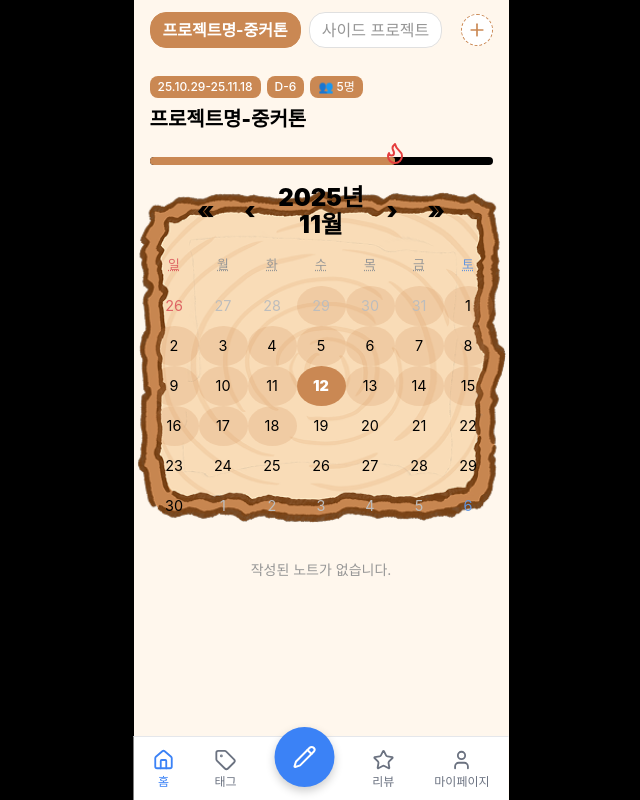
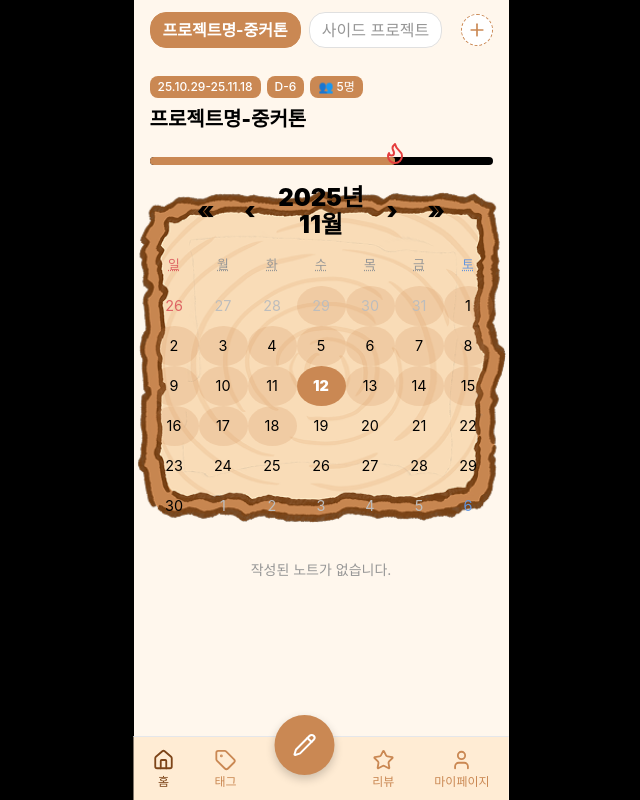
Before and after one commit to LikeLion-13th-Chungkathon/Frontend, a React (Vite) app: page /home in a window 1280 px wide. Shown: the whole page, without its empty margins (319-959 px from the left). Built offline with nearby package versions, Linux system fonts and the light colour scheme; a web font is replaced by a local one.

Commit message:
design: 메인컬러 추가 및 navbar 디자인 적용

```diff
--- a/src/components/common/BottomNav.tsx
+++ b/src/components/common/BottomNav.tsx
@@ -23,7 +23,7 @@ export default function BottomNav() {
                 {navItems.slice(0, 2).map((item) => (
                     <NavButton
                         key={item.name}
-            active={location.pathname === item.path}
+                        $active={location.pathname === item.path}
                         onClick={() => navigate(item.path)}
                     >
                         {item.icon}
@@ -42,7 +42,7 @@ export default function BottomNav() {
                 {navItems.slice(2).map((item) => (
                 <NavButton
                     key={item.name}
-            active={location.pathname === item.path}
+                    $active={location.pathname === item.path}
                     onClick={() => navigate(item.path)}
                 >
                     {item.icon}
@@ -54,7 +54,6 @@ export default function BottomNav() {
     );
 }
 
-/* ---------------- Styled Components ---------------- */
 
 const NavContainer = styled.nav`
     position: fixed;
@@ -69,7 +68,7 @@ const NavContainer = styled.nav`
     display: flex;
     justify-content: space-around;
     align-items: center;
-  background-color: white;
+    background: ${({ theme }) => theme.colors.background2};
     border-top: 1px solid #e5e7eb;
     z-index: 50;
 `;
@@ -80,19 +79,19 @@ const NavGroup = styled.div`
     align-items: center;
 `;
 
-const NavButton = styled.button<{ active: boolean }>`
+const NavButton = styled.button<{ $active: boolean }>`
     display: flex;
     flex-direction: column;
     align-items: center;
     font-size: 12px;
-  color: ${(props) => (props.active ? "#3B82F6" : "#6B7280")};
+    color: ${({ theme, $active }) => ($active ? theme.colors.primary2 : theme.colors.primary)};
     background: none;
     border: none;
     outline: none;
     cursor: pointer;
 
     svg {
-    stroke: ${(props) => (props.active ? "#3B82F6" : "#6B7280")};
+        stroke: ${({ theme, $active }) => ($active ? theme.colors.primary2 : theme.colors.primary)};
         transition: stroke 0.2s;
     }
 
@@ -101,17 +100,17 @@ const NavButton = styled.button<{ active: boolean }>`
     }
 
     &:hover {
-    color: #3b82f6;
+        color: ${({ theme }) => theme.colors.primary2};
         svg {
-      stroke: #3b82f6;
+        stroke: ${({ theme }) => theme.colors.primary2};
         }
     }
 `;
 
 const FloatingButton = styled.button`
     position: relative;
-  transform: translateY(-20%);
-  background-color: #3b82f6;
+    transform: translateY(-40%);
+    background: ${({ theme }) => theme.colors.primary};
     color: white;
     border: none;
     outline: none;
@@ -126,7 +125,7 @@ const FloatingButton = styled.button`
     transition: transform 0.2s, background-color 0.2s;
 
     &:hover {
-    background-color: #2563eb;
+        background: ${({ theme }) => theme.colors.primary2};;
         transform: translateY(-25%) scale(1.05);
     }
 `;
--- a/src/styles/theme.ts
+++ b/src/styles/theme.ts
@@ -5,6 +5,7 @@ const theme: Theme = {
   colors: {
     //포인트 컬러
     primary: "#CA8853",
+    primary2: "#7D4519",
 
     //배경컬러
     bodyBg: "#FFF7ED", // 앱콘텐츠배경
--- a/src/types/theme.types.ts
+++ b/src/types/theme.types.ts
@@ -5,6 +5,7 @@ export interface Theme {
     textSecondary: string;
     // 여기에 추가적인 색상들을 정의
     primary: string;
+    primary2: string;
     background: string;
     background2: string;
   };
```
Lines whose indentation alone changed are shown as unchanged.
